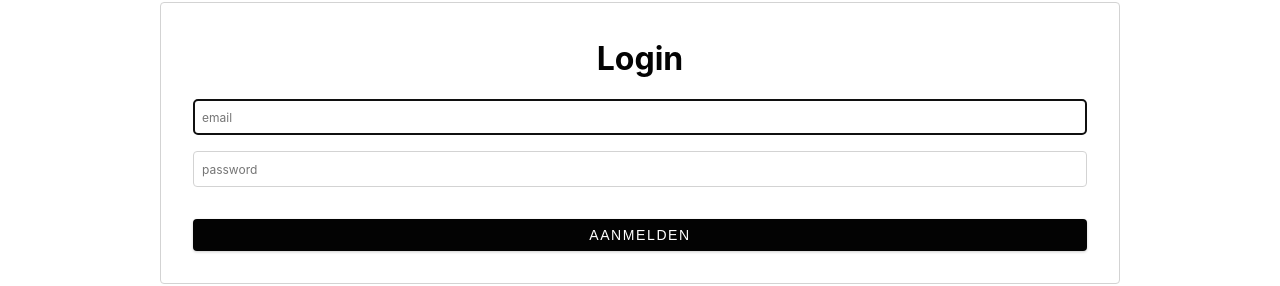
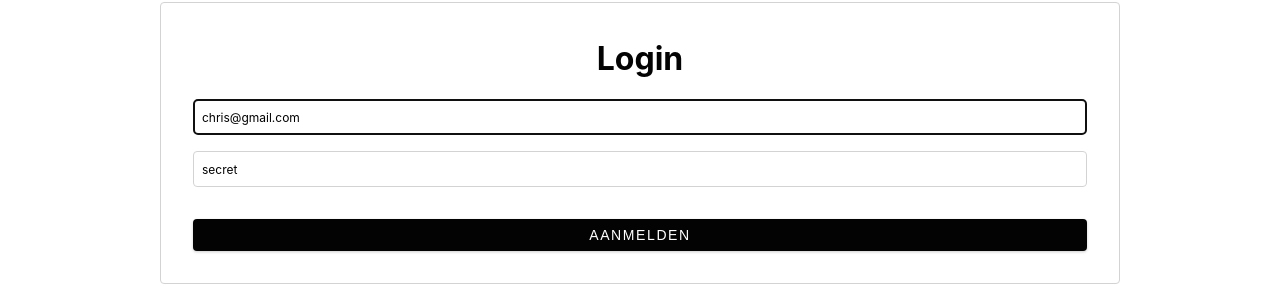
Before and after one commit to MarienFieret96/order-systeem, a React (Vite) app: page /login in a window 1280 px wide. Shown: the part 142-428 px from the top of the page. Built offline with nearby package versions, Linux system fonts and the light colour scheme; no server answers.

Commit message:
Fix cookie issue

```diff
--- a/src/pages/LoginPage.jsx
+++ b/src/pages/LoginPage.jsx
@@ -1,26 +1,17 @@
 import { useState } from "react";
 import styled from "styled-components";
 import { useNavigate } from "react-router-dom";
-import axios from "axios";
+import customFetch from "../utils/customFetch";
 
 const LoginPage = () => {
 	const navigate = useNavigate();
 	const [login, setLogin] = useState({
-		email: "",
-		password: "",
+		email: "chris@gmail.com",
+		password: "secret",
 	});
 	const handleSubmit = async () => {
 		try {
-			const { data } = await axios.post(
-				"https://ordersysteem-api.onrender.com/api/v1/auth/login",
-				login,
-				{
-					withCredentials: true,
-					headers: {
-						"Content-type": "application/json",
-					},
-				},
-			);
+			const { data } = await customFetch.post("/auth/login", login);
 			console.log(data);
 			navigate("/");
 		} catch (error) {
--- a/src/utils/customFetch.js
+++ b/src/utils/customFetch.js
@@ -2,6 +2,7 @@ import axios from "axios";
 
 const customFetch = axios.create({
 	baseURL: "https://ordersysteem-api.onrender.com/api/v1",
+	// baseURL: "http://localhost:5000/api/v1",
 	withCredentials: true,
 	headers: {
 		"Content-type": "application/json",
```
